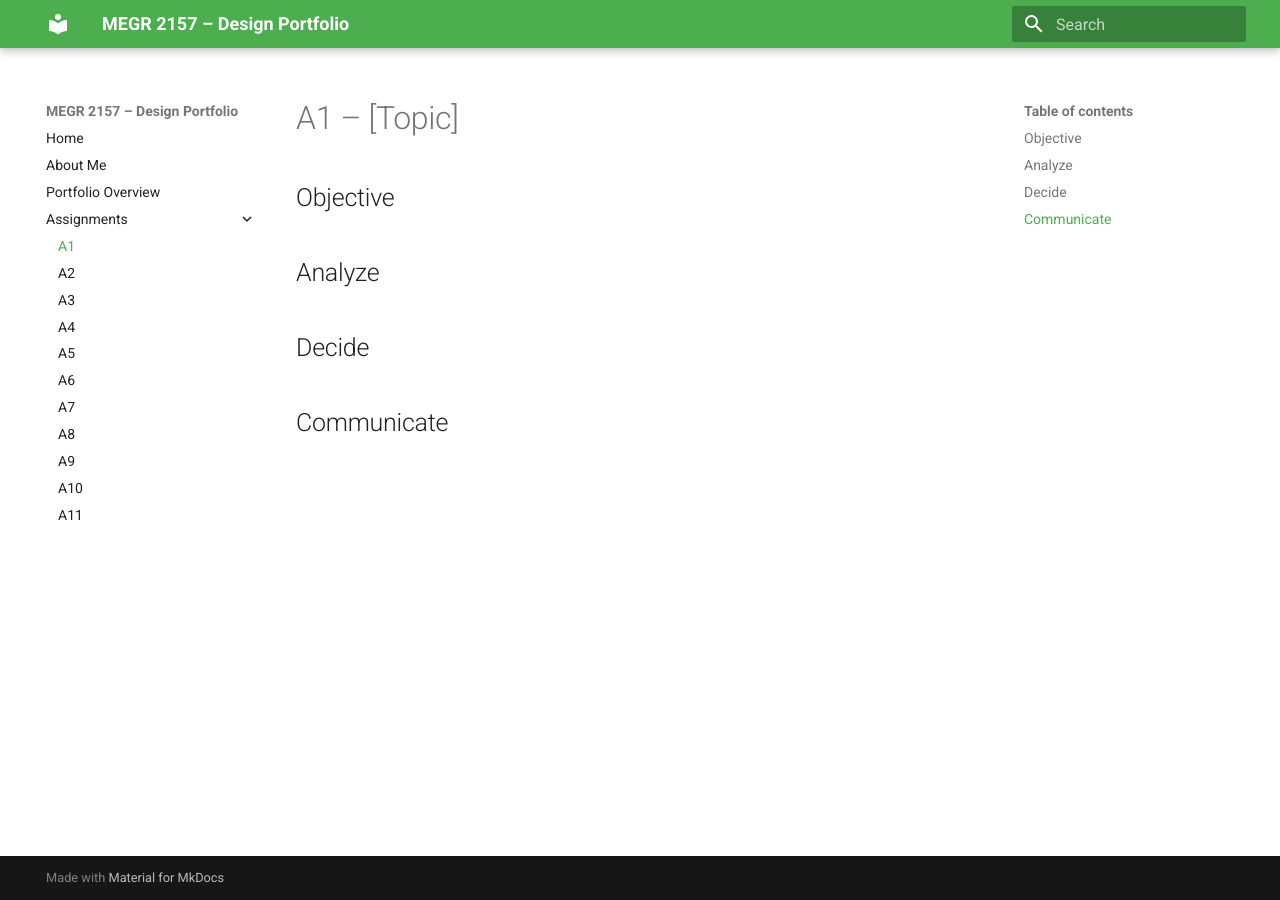
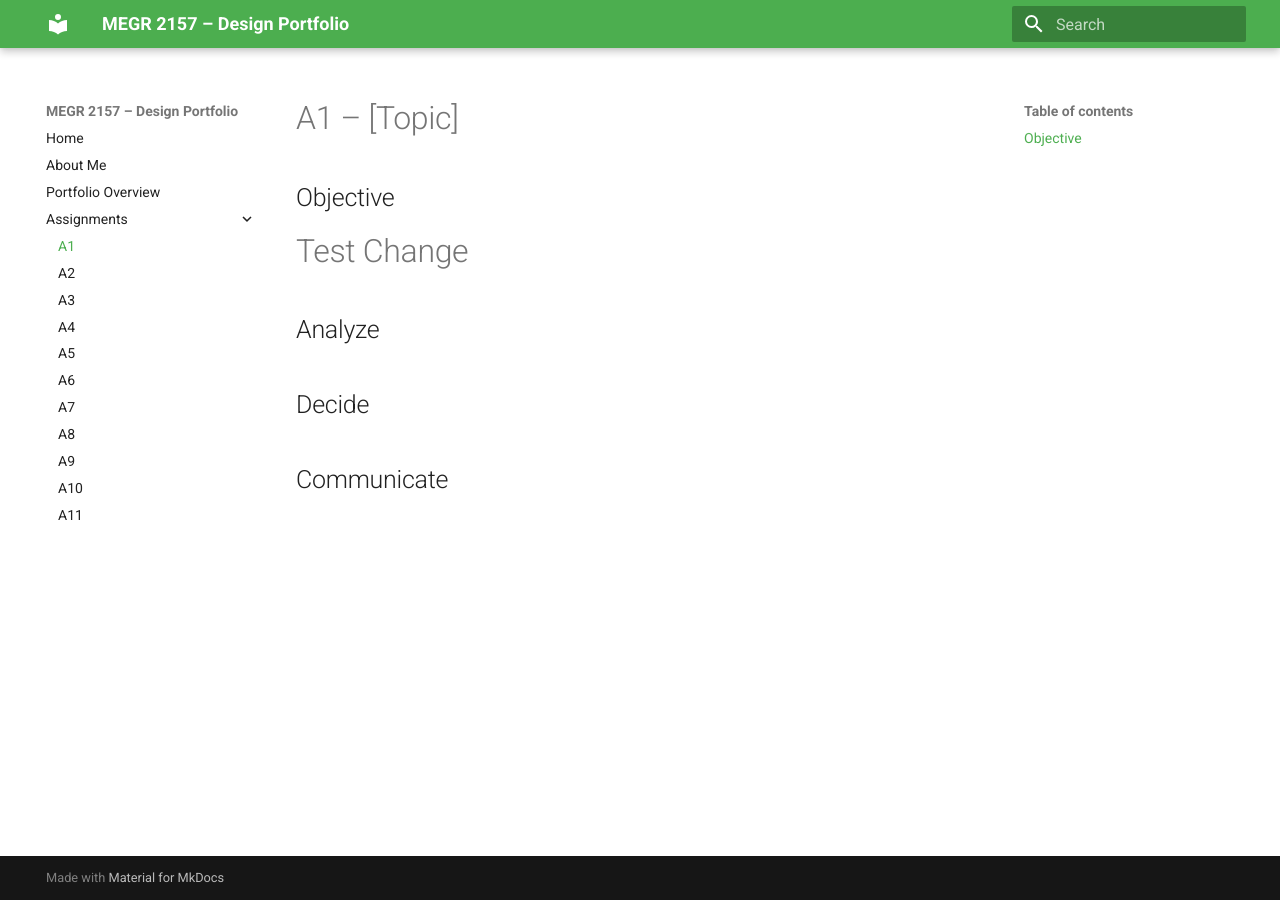
Before and after one commit to lmultari/megr2157-portfolio, an MkDocs documentation site: the page built from docs/assignments/A01/index.md, in a window 1280 px wide. Built offline with MkDocs 1.6.1 and Material for MkDocs 9.7.7, drawn with Linux system fonts in a browser that asks for light colours.

Commit message:
Add test change section to A1 assignment

```diff
--- a/docs/assignments/A01/index.md
+++ b/docs/assignments/A01/index.md
@@ -2,6 +2,7 @@
 
 ## Objective
 
+# Test Change
 
 ## Analyze
 
```
